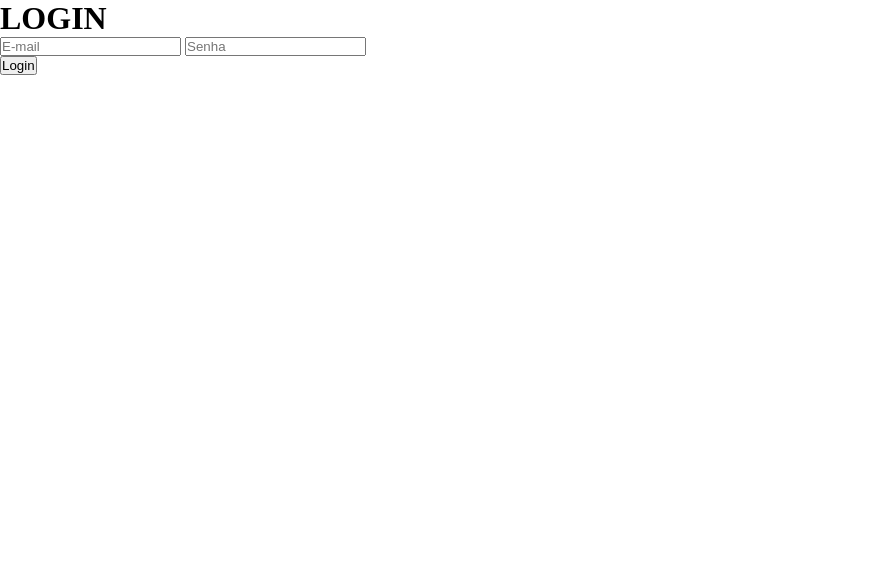
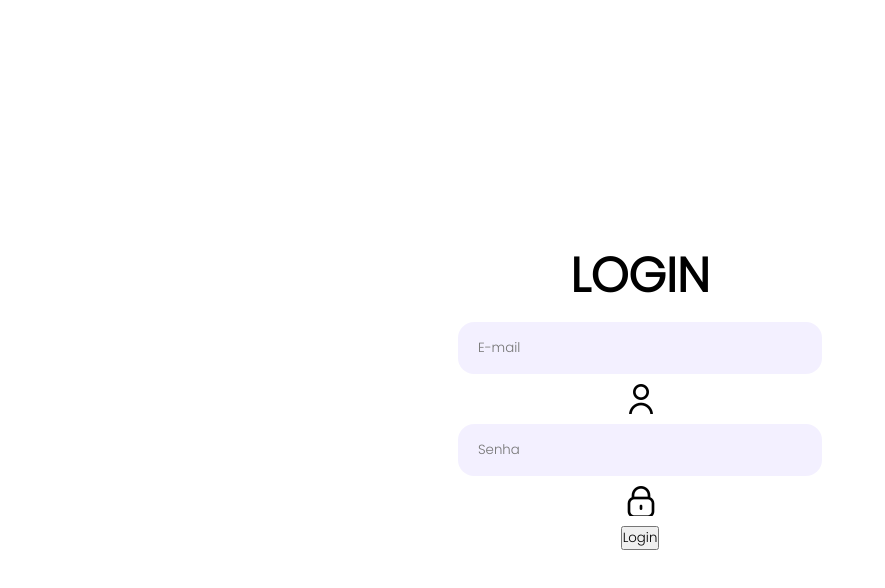
Before and after one commit to LeomirDias/login_page, a plain HTML site: page src/index.html in a window 1280 px wide. Shown: the whole page, without its empty margins (0-885 px from the left). Drawn offline with Linux system fonts and the light colour scheme; a web font is replaced by a local one.

Commit message:
Update index e style

```diff
--- a/css/style.css
+++ b/css/style.css
@@ -3,5 +3,66 @@
     padding: 0;
     box-sizing: border-box;
     list-style: none;
-    /*font-family: 'Poppins';*/
+    font-family: 'Poppins', sans-serif;
   }
+
+  main{
+    width: auto;
+    height: 100vh;
+    background-color: white;
+    display: flex;
+    align-items: center;
+    justify-content: center;
+  }
+
+
+
+  .container-elementos{
+    height: 100%;
+    display: flex;
+    flex-direction: column;
+    align-items: center;
+    justify-content: center;
+    gap: 10px;
+    padding: 5px;
+    border-radius: 1rem;
+  }
+
+  #titulo{
+      font-size: 1.5rem;
+      font-weight: 700;
+  }
+
+  .login{
+    display: flex;
+    flex-direction: column;
+    align-items: center;
+    justify-content: center;
+    gap: 10px;
+  }
+
+  .login span{
+    width: auto;
+    height: auto;
+    padding: 15px;
+  }
+
+  #user-icon{
+    background: url('../assets/user.png');
+    background-repeat: no-repeat;
+  }
+
+  #password-icon{
+    background: url('../assets/lock.png');
+    background-repeat: no-repeat;
+  }
+
+
+  .login input{
+    padding: 10px;
+    width: 364px;
+    height: 52px;
+    border: 10px solid rgba(255, 255, 255, 0);
+    border-radius: 16px;
+    background: rgba(240, 237, 255, 0.80);
+  }
--- a/src/index.html
+++ b/src/index.html
@@ -6,26 +6,41 @@
     <meta name="viewport" content="width=device-width, initial-scale=1.0">
     <link rel="stylesheet" href="../css/style.css">
     <style>
-        @import url('https://fonts.googleapis.com/css2?family=Kdam+Thmor+Pro&family=PT+Serif&family=Poppins:wght@100&display=swap');
+      @import url('https://fonts.googleapis.com/css2?family=Poppins:wght@300&display=swap');
     </style>
     <title>Página de Login</title>
 </head>
 
 <body>
+    <main>
+
         <div class="container-elementos">
+
             <div id="titulo">
                 <h1>LOGIN</h1>
             </div>
-    </div>
+
             <div class="login">
                 <input id="email" type="email" name="endereço_e-mail" placeholder="E-mail"/>
+
+                <span id="user-icon"></span>
+
                 <input id="password" type="password" name="senha_usuario" placeholder="Senha"/>
+
+                <span id="password-icon"></span>
+
             </div>
+
             <button id="botao_login"> Login </button>
+
             <div class="others">
                 <div id="login_google"></div>
                 <div id="login_facebook"></div>
             </div>
+
+        </div>
+
+    </main>
 </body>
 
 </html>
```
Also changed, not shown: assets/backg.png (added), assets/lock.png (added), assets/user.png (added). Lines whose indentation alone changed are shown as unchanged.
